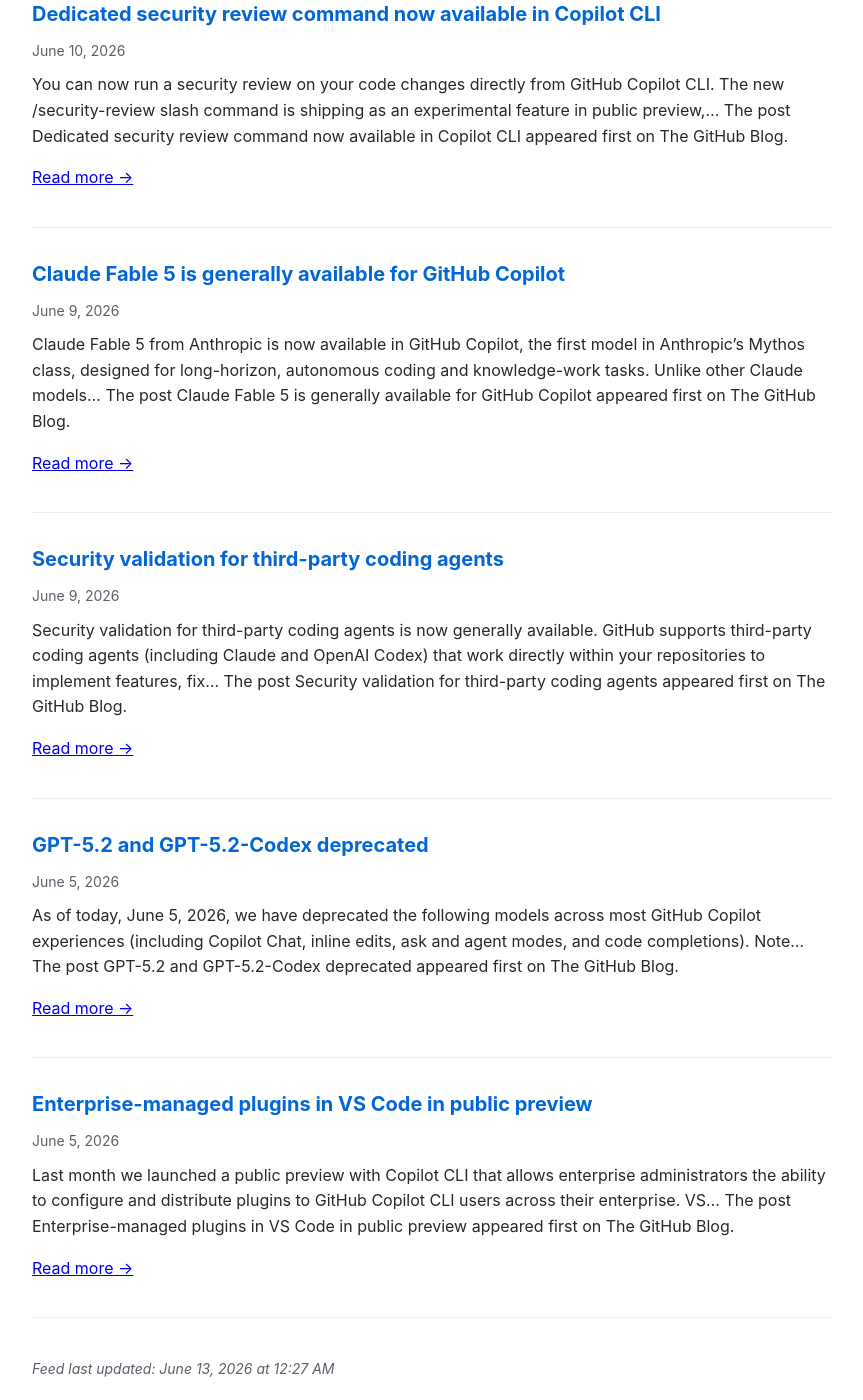
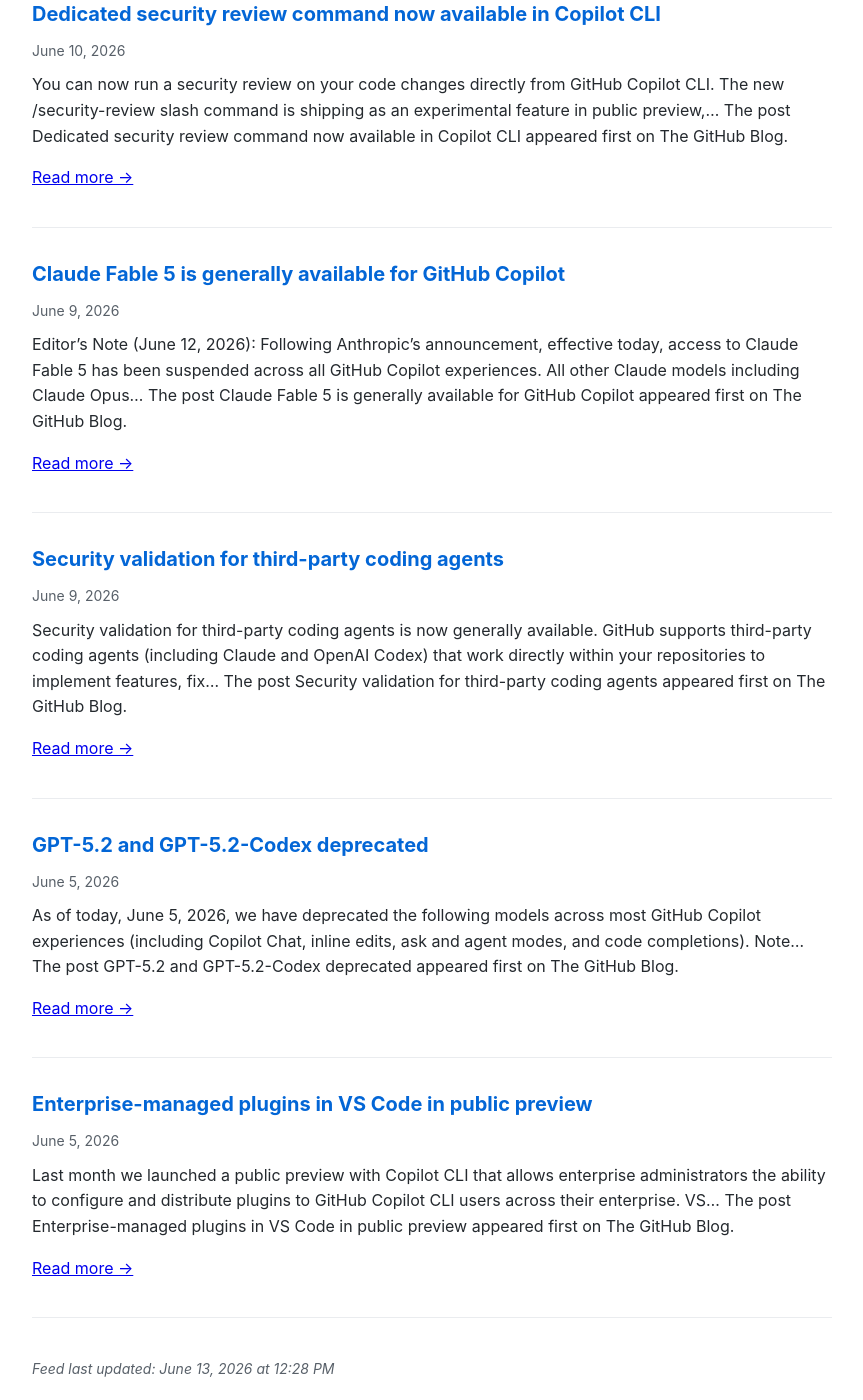
Before and after one commit to Oregand/oregand.github.io, a Jekyll site: the page copilot-feed.html, which Jekyll copies as it is, in a window 1280 px wide and 1400 px high, scrolled down 1477 px. Shown: the whole window, without its empty margins (208-1071 px from the left). Built offline with Jekyll 4.4.1, drawn with Linux system fonts in a browser that asks for light colours.

Commit message:
Update RSS feed

```diff
--- a/copilot-feed.html
+++ b/copilot-feed.html
@@ -147,7 +147,7 @@ The post Dedicated security review command now available in Copilot CLI appeared
     </div>
     <div class="feed-date">June 9, 2026</div>
     <div class="feed-description">
-      Claude Fable 5 from Anthropic is now available in GitHub Copilot, the first model in Anthropic&#8217;s Mythos class, designed for long-horizon, autonomous coding and knowledge-work tasks. Unlike other Claude models&#8230;
+      Editor&#8217;s Note (June 12, 2026): Following Anthropic&#8217;s announcement, effective today, access to Claude Fable 5 has been suspended across all GitHub Copilot experiences. All other Claude models including Claude Opus&#8230;
 The post Claude Fable 5 is generally available for GitHub Copilot appeared first on The GitHub Blog.
 
       <p><a href="https://github.blog/changelog/2026-06-09-claude-fable-5-is-generally-available-for-github-copilot" target="_blank">Read more →</a></p>
@@ -194,7 +194,7 @@ The post Enterprise-managed plugins in VS Code in public preview appeared first
   </div>
 
   <div class="update-info">
-    Feed last updated: June 13, 2026 at 12:27 AM
+    Feed last updated: June 13, 2026 at 12:28 PM
   </div>
 </body>
 </html>
```
